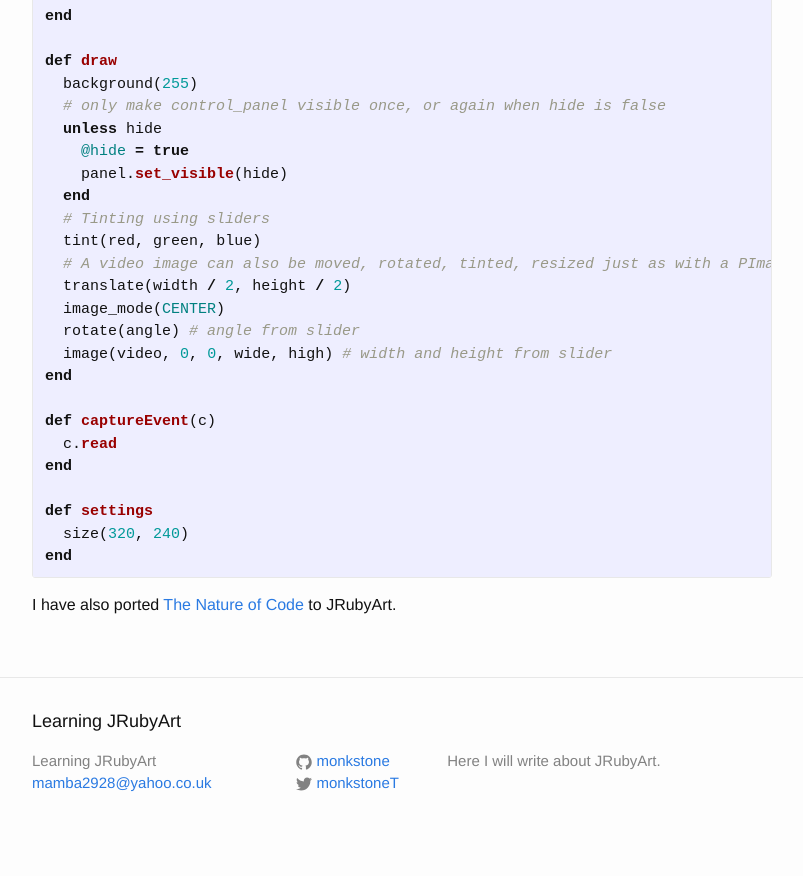
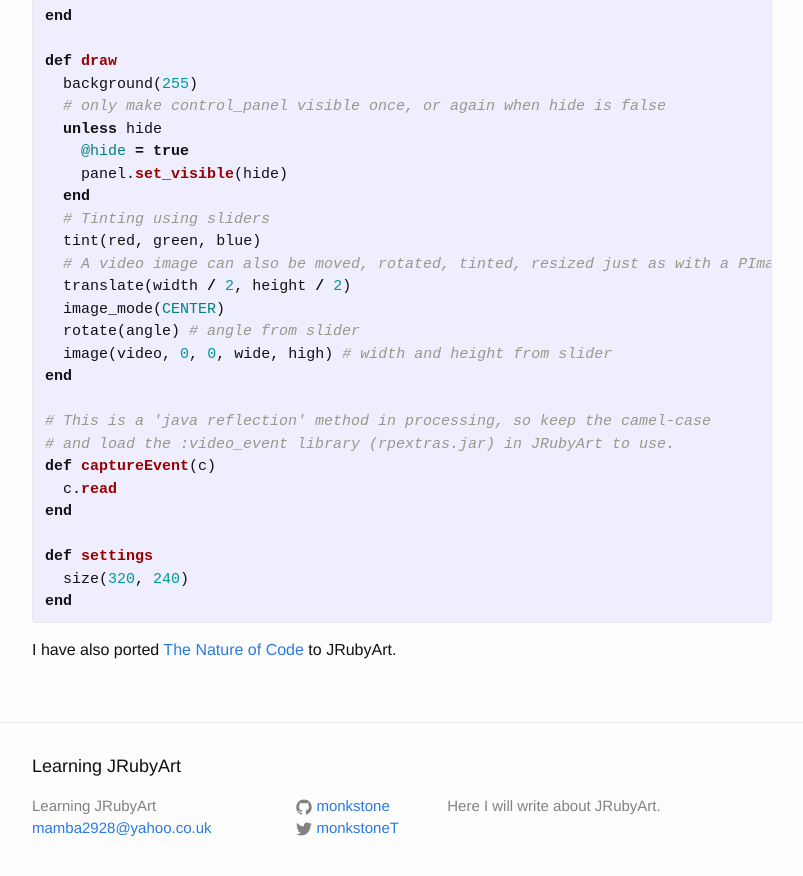
Before and after one commit to monkstone/monkstone.github.com, a Jekyll site: the page built from _posts/2015-10-13-manipulate_capture.md, in a window 1280 px wide and 900 px high, scrolled down 1043 px. Shown: the top 876 px of the window, without its empty margins (238-1041 px from the left). Built offline with Jekyll 4.4.1, drawn with Linux system fonts in a browser that asks for light colours; before the commit the page ends 1898 px from its top, so only the background shows below that.

Commit message:
explain :video_event and java reflection

```diff
--- a/_posts/2015-10-13-manipulate_capture.md
+++ b/_posts/2015-10-13-manipulate_capture.md
@@ -60,6 +60,8 @@ def draw
   image(video, 0, 0, wide, high) # width and height from slider
 end
 
+# This is a 'java reflection' method in processing, so keep the camel-case
+# and load the :video_event library (rpextras.jar) in JRubyArt to use.
 def captureEvent(c)
   c.read
 end
```
